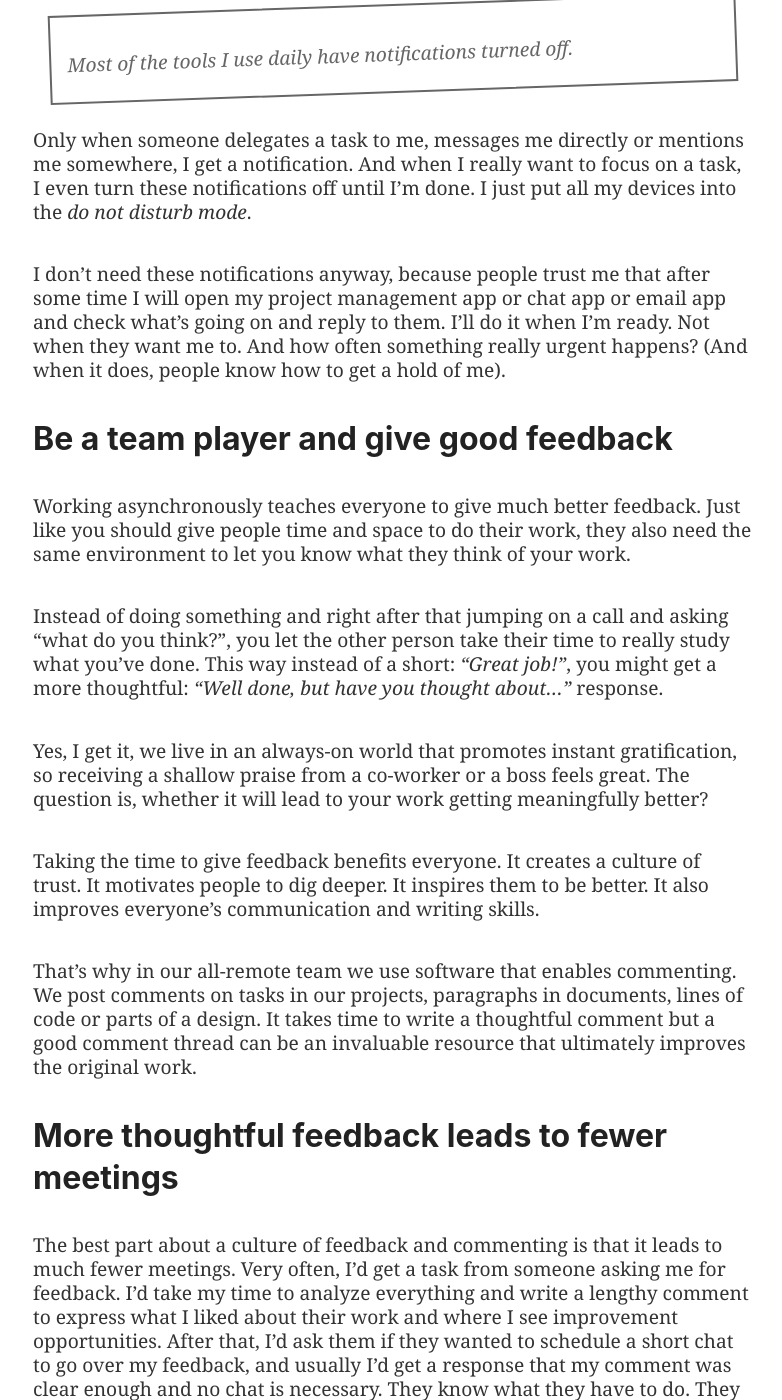
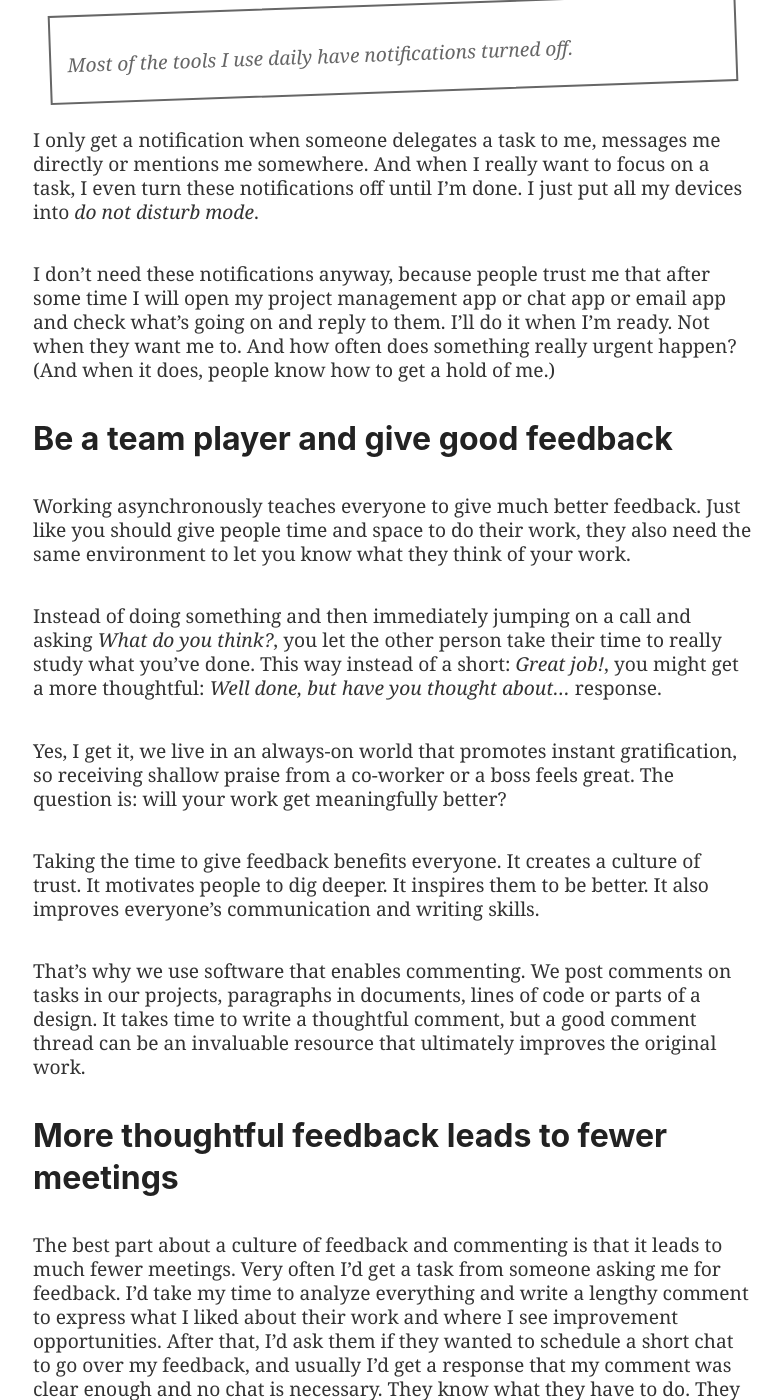
Before and after one commit to Nozbe/NoOffice.org, a Jekyll site: the page built from _book/async.md, in a window 1280 px wide and 1400 px high, scrolled down 3422 px. Shown: the whole window, without its empty margins (247-1029 px from the left). Built offline with Jekyll 4.4.1, drawn with Linux system fonts in a browser that asks for light colours; some of the changed text lies outside the part shown.

Commit message:
proofread version

```diff
--- a/_book/async.md
+++ b/_book/async.md
@@ -13,67 +13,67 @@ subtitle: "Being in sync is overrated. Efficient communication means fewer inter
 > All this aggravation ain't satisfactionin' me"
 > - Elvis Presley[^1]
 
-Even "The King" knew, that to get more done, we need to talk less. From my 13+ years of experience leading an all-remote team, I believe the number one skill that we coined in that time is learning to work asynchronously.
+Even "The King" knew that to get more done, we need to talk less. From my 13+ years of experience leading an all-remote team, I believe the number one skill that we’ve perfected is learning to work asynchronously.
 
 ## Why not in sync? What is *asynchronous work*?
 
 It means that one person is working on one thing while the other is working on something else. They might know what kind of task the other one is tackling at the moment, but they don't necessarily know the nitty-gritty details and are not tracking each others' progress in real time.
 
-It's what I'm doing in this moment. I'm writing this chapter of the #NoOffice book. Magda, my editor, knows that this is the next chapter I'm going to write, but she doesn't know exactly how far I am (hint: I'm just getting started). She even doesn't know when I'm going to write it (hint: it's 11pm, she probably thinks I'm sleeping, but I just got inspired!).
+It's what I'm doing in this moment. I'm writing this chapter of the #NoOffice book. Magda, my editor, knows that this is the next chapter I'm going to write, but she doesn't know exactly how far I am (hint: I'm just getting started). She even doesn't know when I'm going to write it (hint: it's 11pm – she probably thinks I'm sleeping, but I just got inspired!).
 
-She trusts me that I will write this chapter and once I'm done, I'll let her know and she'll have a chance to review it. And this dynamic will continue later on. Her job will be to review this chapter, but again, I don't need to know when she's going to do it. I can communicate by when I want to have it done, but that's it. I trust she'll do her work, she'll edit it well and she'll let me know when she's done.
+She trusts that I will write this chapter and, once I'm done, I'll let her know and she'll have a chance to review it. And this dynamic will continue later on. Her job will be to review this chapter, but again, I don't need to know when she's going to do it. I can communicate by stating when I want to have it done, but that's it. I trust she'll do her work, she'll edit it well and she'll let me know when she's done.
 
 It's *asynchronous work* because we're not sitting next to each other and constantly updating one another on the status of our tasks. We're doing our work and we post updates once we've got something meaningful to communicate.
 
 ## Even when the team is fully remote, it's tempting to be "in sync" thanks to chat and notifications
 
-Just as in Chapter 18, in this one I'll be using the word *trust* a lot. The key is to be able to trust that the other person is doing their work. Only then you'll be able to give them the time and space needed to actually do what they've been asked to get done.
+Just as in Chapter 18, I'll be using the word *trust* a lot here. The key is to be able to trust that the other person is doing their work. Only then will you be able to give them the time and space needed to actually do what they've been asked to get done.
 
-The problem when working remotely is that you don't physically see the other person working. Because of that, many inexperienced managers interrupt their colleagues by sending many chat messages, requesting frequent status updates, or worse yet, asking them to join a video conferencing session to be able to actually see them work. It's ridiculous.
+The problem when working remotely is that you don't physically see the other person working. Because of that, many inexperienced managers interrupt their colleagues by sending too many chat messages, requesting frequent status updates, or worse yet, asking them to join a video conferencing session to be able to actually see them work. It's ridiculous.
 
 When I wrote in Chapter 6 about not using email for internal communication, many people thought I was explicitly endorsing changing it for internal team chat. While I believe chat apps[^2] have their place as an internal team water cooler and a way for people to exchange infrequent direct messages, they have one serious flaw:
 
 > Chat creates an expectation of immediate response
 
-This doesn't let people concentrate on their work. The constant influx of messages interrupts everyone and encourages them to keep participating in the virtual conversation and not really get stuff done. This goes contrary to what real work is all about - focus - something we discussed as early as chapter 4 of this book.
+This doesn't let people concentrate on their work. The constant influx of messages interrupts everyone and encourages them to keep participating in the virtual conversation and not really get stuff done. This is contrary to what real work is all about: focus.
 
 ## Multitasking is a myth. You can work only on one thing at a time!
 
-Many people brag that they're excellent multitaskers. No, they aren't. Study after study has shown that people can't really multi-task.[^3] They can only quickly switch between tasks, but even this skill is overrated.
+Many people brag that they're excellent multitaskers. No, they aren't. Study after study has shown that people can't really multitask.[^3] They can only quickly switch between tasks, but even this skill is overrated.
 
-It's been proven over and over that people are actually faster when they work on one thing, finish it and only then switch to another task. It's also much more efficient as things really get completed. Compare that to working on many things at once but not finishing off anything. You're busy working on many things, but you're not moving forward in any direction.
+It's been proven over and over that people are actually faster when they work on one thing, finish it and then switch to another task. It's also much more efficient, as their tasks are completed with their full attention. Compare that to working on many things at once but not finishing off anything. Sure, you may be busy working on many things, but you're not actually moving forward in any direction.
 
 ## Do the work and turn notifications off
 
-This is the first piece of advice I give to an overwhelmed person. Stop being reactive, be proactive and guard your uninterrupted time. This will help you to work on one thing at a time.
+This is the first piece of advice I give to an overwhelmed person. Stop being reactive; be proactive and guard your uninterrupted time. This will help you work on one thing at a time.
 
 > Most of the tools I use daily have notifications turned off.
 
-Only when someone delegates a task to me, messages me directly or mentions me somewhere, I get a notification. And when I really want to focus on a task, I even turn these notifications off until I'm done. I just put all my devices into the *do not disturb mode*.
+I only get a notification when someone delegates a task to me, messages me directly or mentions me somewhere. And when I really want to focus on a task, I even turn these notifications off until I'm done. I just put all my devices into *do not disturb mode*.
 
-I don't need these notifications anyway, because people trust me that after some time I will open my project management app or chat app or email app and check what's going on and reply to them. I'll do it when I'm ready. Not when they want me to. And how often something really urgent happens? (And when it does, people know how to get a hold of me).
+I don't need these notifications anyway, because people trust me that after some time I will open my project management app or chat app or email app and check what's going on and reply to them. I'll do it when I'm ready. Not when they want me to. And how often does something really urgent happen? (And when it does, people know how to get a hold of me.)
 
 ## Be a team player and give good feedback
 
 Working asynchronously teaches everyone to give much better feedback. Just like you should give people time and space to do their work, they also need the same environment to let you know what they think of your work.
 
-Instead of doing something and right after that jumping on a call and asking "what do you think?", you let the other person take their time to really study what you've done. This way instead of a short: *"Great job!"*, you might get a more thoughtful: *"Well done, but have you thought about..."* response.
+Instead of doing something and then immediately jumping on a call and asking *What do you think?*, you let the other person take their time to really study what you've done. This way instead of a short: *Great job!*, you might get a more thoughtful: *Well done, but have you thought about...* response.
 
-Yes, I get it, we live in an always-on world that promotes instant gratification, so receiving a shallow praise from a co-worker or a boss feels great. The question is, whether it will lead to your work getting meaningfully better?
+Yes, I get it, we live in an always-on world that promotes instant gratification, so receiving shallow praise from a co-worker or a boss feels great. The question is: will your work get meaningfully better?
 
 Taking the time to give feedback benefits everyone. It creates a culture of trust. It motivates people to dig deeper. It inspires them to be better. It also improves everyone's communication and writing skills.
 
-That's why in our all-remote team we use software that enables commenting. We post comments on tasks in our projects, paragraphs in documents, lines of code or parts of a design. It takes time to write a thoughtful comment but a good comment thread can be an invaluable resource that ultimately improves the original work.
+That's why we use software that enables commenting. We post comments on tasks in our projects, paragraphs in documents, lines of code or parts of a design. It takes time to write a thoughtful comment, but a good comment thread can be an invaluable resource that ultimately improves the original work.
 
 ## More thoughtful feedback leads to fewer meetings
 
-The best part about a culture of feedback and commenting is that it leads to much fewer meetings. Very often, I'd get a task from someone asking me for feedback. I'd take my time to analyze everything and write a lengthy comment to express what I liked about their work and where I see improvement opportunities. After that, I'd ask them if they wanted to schedule a short chat to go over my feedback, and usually I'd get a response that my comment was clear enough and no chat is necessary. They know what they have to do. They can get back to work right away.
+The best part about a culture of feedback and commenting is that it leads to much fewer meetings. Very often I'd get a task from someone asking me for feedback. I'd take my time to analyze everything and write a lengthy comment to express what I liked about their work and where I see improvement opportunities. After that, I'd ask them if they wanted to schedule a short chat to go over my feedback, and usually I'd get a response that my comment was clear enough and no chat is necessary. They know what they have to do. They can get back to work right away.
 
-Moreover written comments create a great feedback loop which helps iron out the details of a task, study all nuances and find out all edge cases. It's much more efficient than an impromptu *brainstorming meeting*.
+Moreover, written comments create a great feedback loop that helps iron out the details of a task, study all nuances and find out all edge cases. It's much more efficient than an impromptu *brainstorming meeting*.
 
 ## Good work and great feedback means more respect
 
-> When you're working remotely with people there are very few situations when you can impress someone.
+> When you're working remotely with people, there are very few situations when you can impress someone.
 
 Unlike in a traditional office, you can hardly impress anyone with your latest outfit, new hairstyle, designer purse or a fancy gadget, because they most likely can't even see it.
 
@@ -83,19 +83,20 @@ And believe me, we respect people who deliver great work or take their time to w
 
 > When there's great work, there's respect. Impressive work means an impressive person.
 
-By the way, wouldn't it be nice to be surrounded by professionals who would all be doing amazing work and helping you get better at yours? Isn't that a correct definition of a good working environment?
+Wouldn't it be nice to be surrounded by professionals who are all doing amazing work and helping you get better at yours? Isn't that the best definition of a good working environment?
 
 ## Patience is a virtue when expectations are clear
 
-Working asynchronously doesn't mean you can't have expectations. You can and should learn how to communicate them. And it works both ways. People working together like this need to let the other person know when they expect a task to be finished. The other party should also be very frank if this is feasible and if not, they need to communicate if they'd have to drop something else to be able to accommodate the request. As you can see, it has to work both ways or a trusting work relationship will turn into an annoying control-and-command type of battle.
+Working asynchronously doesn't mean you can't have expectations. You can and should learn how to communicate with them. And it works both ways. People working together asynchronously need to let the other person know when they expect a task to be finished. The other party should also be very frank if this is feasible and if not, they need to communicate if they'd have to drop something else to be able to accommodate the request. As you can see, it has to work both ways or else a trusting work relationship will turn into an annoying control-and-command type of battle.
 
 ## The one thing: learn to work asynchronously.
 
-It's a skill, everyone on the team needs to learn it to have enough time and space to do great work and give meaningful feedback. Working like this creates a culture of trust and respect in a team and makes everyone feel they're really on the same boat rowing in the same direction towards a common goal.
+It's a skill, and everyone on the team needs to learn it to have enough time and space to do great work and give meaningful feedback. Working like this creates a culture of trust and respect in a team and makes everyone feel like they're in the same boat, rowing in the same direction towards a common goal.
 
-Yes, sometimes you do need to meet or chat, just like it was explained in the Chapter 10 with the Pyramid of Communication, but usually you can just focus on delivering great work together while not being in full sync. And that's OK.
+Yes, sometimes you do need to meet or chat, as I explained in Chapter 10 with the Pyramid of Communication, but usually you can just focus on delivering great work together while not being in full sync. And that's ok.
 
-For further reading on dealing with notifications, feeling of FOMO (Fear Of Missing Out) and working in a focused way, I recommend a second book by Cal Newport, Digital Minimalism[^4].
+For further reading on dealing with notifications, the feeling of FOMO (Fear Of Missing Out) and working in a focused way, I recommend a second book by Cal Newport, *Digital Minimalism*[^4].
+
 
 [^1]: From Elvis Presley's 1968 song: ["A Little Less Conversation"](https://en.wikipedia.org/wiki/A_Little_Less_Conversation)
 
```
